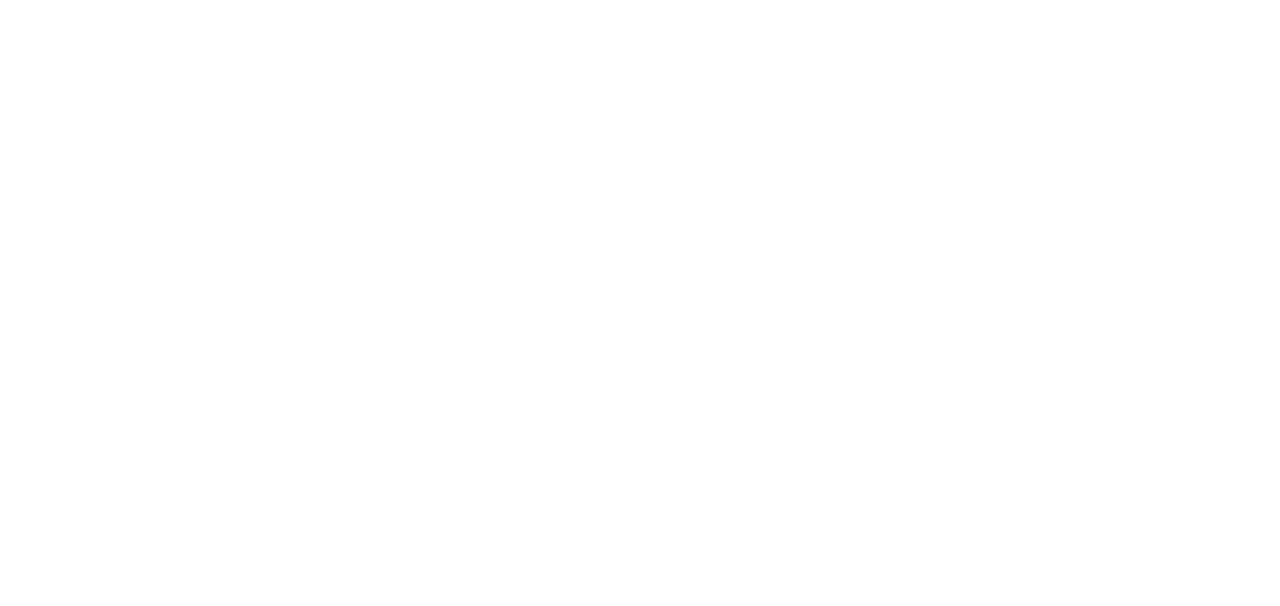
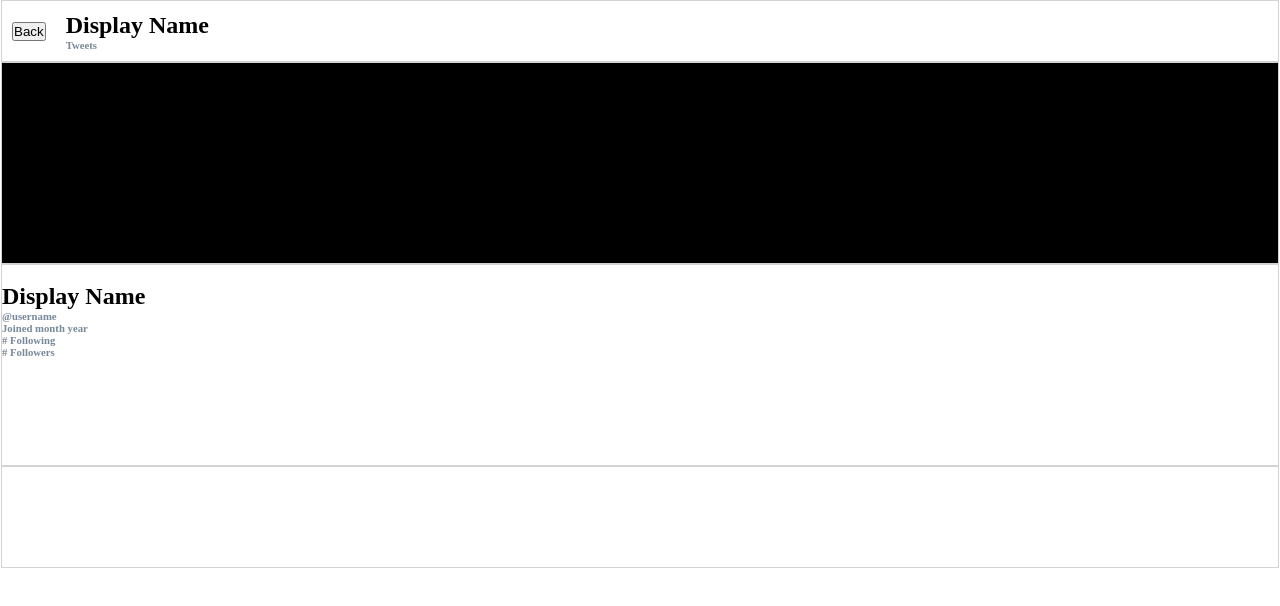
Before and after one commit to benkillski/dynamic-twitter-project, a plain HTML site: page dynamic-twitter-project/index.html in a window 1280 px wide. Drawn offline with nearby package versions, Linux system fonts and the light colour scheme.

Commit message:
Basic page structure and styling

```diff
--- a/dynamic-twitter-project/index.html
+++ b/dynamic-twitter-project/index.html
@@ -6,9 +6,34 @@
     <meta name="viewport" content="width=device-width, initial-scale=1.0">
     <title>Dynamic Twitter Project</title>
     <link rel="stylesheet" href="styles.css">
+    <script src="https://ajax.googleapis.com/ajax/libs/jquery/3.6.0/jquery.min.js"></script>
+
     <script type="text/javascript" src="index.js"></script>
 </head>
 <body>
+    <div id="header-section" class="section">
+        <button>Back</button>
+        <div class="header-text-content">
+            <h2>Display Name</h2>
+            <h6>Tweets</h6>
+        </div>
+    </div>
+    <div id="cover-photo-section" class="section">
+
+    </div>
+    <div id="profile-details-section" class="section">
+        <img src="" id="profile-picture">
+        <h2>Display Name</h2>
+        <h6>@username</h6>
+        <h6>Joined month year</h6>
+        <div id="following-followers">
+            <h6><span class="bold">#</span> Following</h6>
+            <h6><span class="bold">#</span> Followers</h6>
+        </div>
+    </div>
+    <div id="tweets-section" class="section">
+
+    </div>
 
 </body>
 </html>
--- a/dynamic-twitter-project/index.js
+++ b/dynamic-twitter-project/index.js
@@ -45,3 +45,7 @@ var user2 = {
         }
     ]
 };
+
+var displayNames = document.getElementsByTagName("h2");
+for(var name of displayNames)
+    name.innerHTML = user1.displayName;
--- a/dynamic-twitter-project/styles.css
+++ b/dynamic-twitter-project/styles.css
@@ -0,0 +1,50 @@
+* {
+    margin: 0;
+    padding: 0;
+}
+
+h2 {
+    font-weight: 900;
+}
+
+h6 {
+    color: lightslategray;
+}
+
+.bold {
+    font-weight: 700;
+}
+
+.section {
+    border: 1px solid lightgrey;
+    margin: 0 1px;
+}
+
+#header-section {
+    height: 60px;
+    display: flex;
+    align-items: center;
+}
+
+#header-section button {
+    margin: 0 10px;
+}
+
+.header-text-content {
+    margin: 0 10px;
+    display: flex;
+    flex-direction: column;
+}
+
+#cover-photo-section {
+    background-color: black;
+    height: 200px;
+}
+
+#profile-details-section {
+    height: 200px;
+}
+
+#tweets-section {
+    height: 100px;
+}
```
